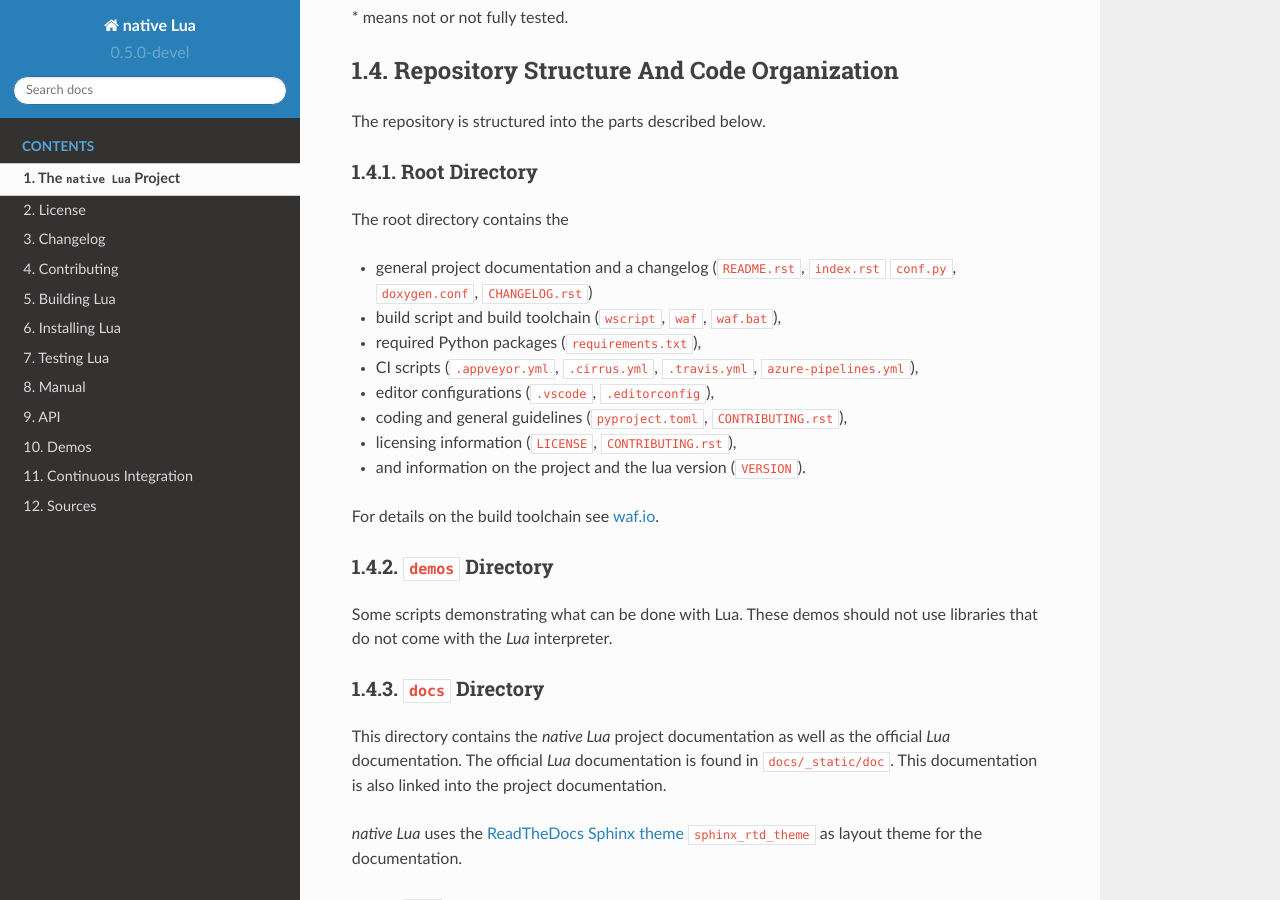
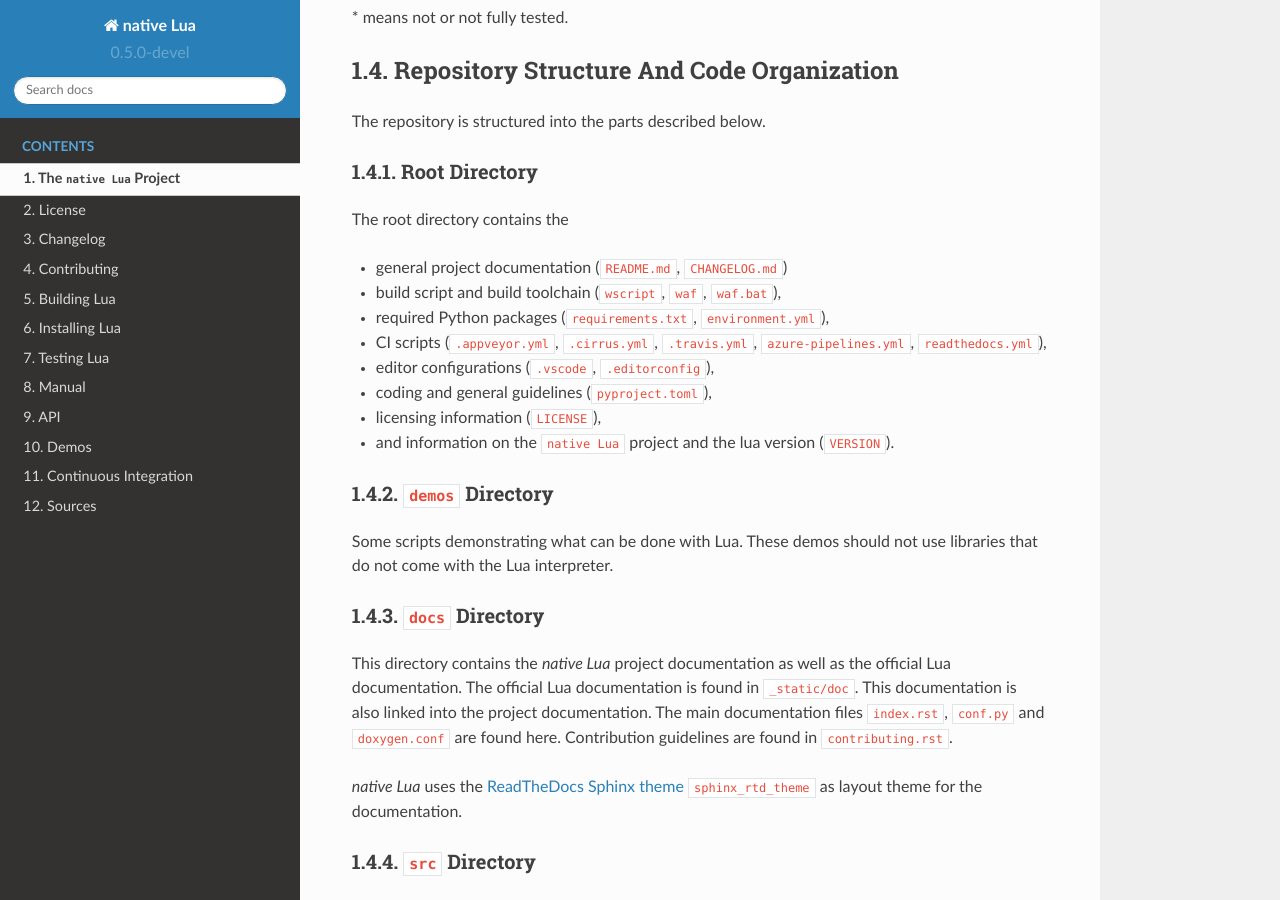
Before and after one commit to swaldhoer/native-lua, a Sphinx documentation site: the page built from docs/start.rst, in a window 1280 px wide and 900 px high, scrolled down 2278 px. Built offline with Sphinx 7.4.7 and the Read the Docs theme 2.0.0, drawn with Linux system fonts in a browser that asks for light colours; pages that are not in the unit, such as notebooks, are missing from menus.

Commit message:
fix start page on RTD

```diff
--- a/docs/index.rst
+++ b/docs/index.rst
@@ -14,7 +14,7 @@ Welcome to the `native Lua` project documentation.
 
    ./start.rst
    ./license.rst
-   ./CHANGELOG.rst
+   ./changelog.rst
    ./contributing.rst
    ./build.rst
    ./install.rst
--- a/docs/start.rst
+++ b/docs/start.rst
@@ -88,32 +88,32 @@ Root Directory
 
 The root directory contains the
 
-- general project documentation and a changelog (``README.rst``, ``index.rst``
-  ``conf.py``, ``doxygen.conf``, ``CHANGELOG.rst``)
+- general project documentation (``README.md``, ``CHANGELOG.md``)
 - build script and build toolchain (``wscript``, ``waf``, ``waf.bat``),
-- required Python packages (``requirements.txt``),
+- required Python packages (``requirements.txt``, ``environment.yml``),
 - CI scripts (``.appveyor.yml``, ``.cirrus.yml``, ``.travis.yml``,
-  ``azure-pipelines.yml``),
+  ``azure-pipelines.yml``, ``readthedocs.yml``),
 - editor configurations (``.vscode``, ``.editorconfig``),
-- coding and general guidelines (``pyproject.toml``, ``CONTRIBUTING.rst``),
-- licensing information (``LICENSE``, ``CONTRIBUTING.rst``),
-- and information on the project and the lua version (``VERSION``).
-
-For details on the build toolchain see `waf.io`_.
+- coding and general guidelines (``pyproject.toml``),
+- licensing information (``LICENSE``),
+- and information on the ``native Lua`` project and the lua version
+  (``VERSION``).
 
 ``demos`` Directory
 ===================
 
 Some scripts demonstrating what can be done with Lua. These demos should not
-use libraries that do not come with the `Lua` interpreter.
+use libraries that do not come with the Lua interpreter.
 
 ``docs`` Directory
 ==================
 
 This directory contains the `native Lua` project documentation as well as the
-official `Lua` documentation. The official `Lua` documentation is found in
-``docs/_static/doc``. This documentation is also linked into the project
-documentation.
+official Lua documentation. The official Lua documentation is found in
+``_static/doc``. This documentation is also linked into the project
+documentation. The main documentation files ``index.rst``, ``conf.py`` and
+``doxygen.conf`` are found here. Contribution guidelines are found in
+``contributing.rst``.
 
 `native Lua` uses the `ReadTheDocs Sphinx theme`_ ``sphinx_rtd_theme`` as
 layout theme for the documentation.
```
Also changed, not shown: CHANGELOG.md (+1 -1 lines), .cirrus.yml, docs/changelog.rst (renamed from docs/CHANGELOG.rst), 1 other file.
